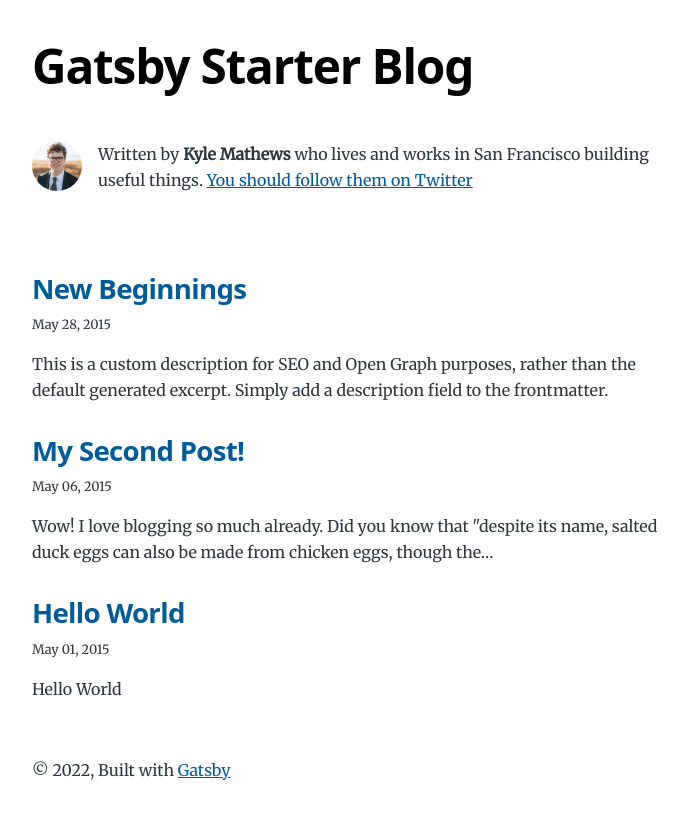
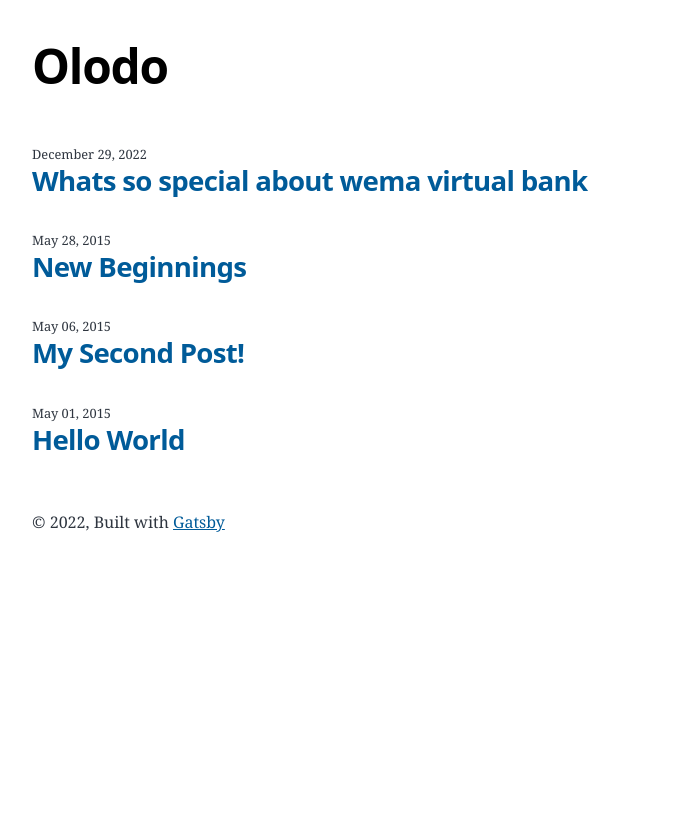
Before and after one commit to Booomlabs/olodo, a Gatsby site: page / in a window 1280 px wide. Shown: the whole page, without its empty margins (292-980 px from the left). Built offline with nearby package versions, Linux system fonts and the light colour scheme; Gatsby itself is replaced by a stand-in of ours.

Commit message:
feat: init repo

```diff
--- /dev/null
+++ b/content/blog/2022-12-29--Whats-so-special-about-wema-bank/index.md
@@ -0,0 +1,7 @@
+---
+title: Whats so special about wema virtual bank
+date: "2022-12-29T22:12:03.284Z"
+description: "All about opening an account in wema bank in Nigeria"
+---
+
+Wema bank is a virtual bank based in Nigeria with very high standards for foreign policy that a lot of Nigerians adore so much.
--- a/gatsby-browser.js
+++ b/gatsby-browser.js
@@ -1,5 +1,5 @@
 // custom typefaces
-import "@fontsource/montserrat/variable.css"
+import "@fontsource/inter/variable.css"
 import "@fontsource/merriweather"
 // normalize CSS across browsers
 import "./src/normalize.css"
--- a/gatsby-config.js
+++ b/gatsby-config.js
@@ -9,9 +9,9 @@
  */
 module.exports = {
   siteMetadata: {
-    title: `Gatsby Starter Blog`,
+    title: `Olodo`,
     author: {
-      name: `Kyle Mathews`,
+      name: `Noone`,
       summary: `who lives and works in San Francisco building useful things.`,
     },
     description: `A starter blog demonstrating what Gatsby can do.`,
--- a/package.json
+++ b/package.json
@@ -8,9 +8,11 @@
     "url": "https://github.com/gatsbyjs/gatsby/issues"
   },
   "dependencies": {
+    "@fontsource/inter": "^4.5.14",
     "@fontsource/merriweather": "^4.5.14",
     "@fontsource/montserrat": "^4.5.13",
     "gatsby": "^5.3.3",
+    "gatsby-cli": "^5.3.1",
     "gatsby-plugin-feed": "^5.3.1",
     "gatsby-plugin-image": "^3.3.2",
     "gatsby-plugin-manifest": "^5.3.1",
--- a/src/pages/index.js
+++ b/src/pages/index.js
@@ -12,7 +12,6 @@
   if (posts.length === 0) {
     return (
       <Layout location={location} title={siteTitle}>
-        <Bio />
         <p>
           No blog posts found. Add markdown posts to "content/blog" (or the
           directory you specified for the "gatsby-source-filesystem" plugin in
@@ -24,7 +23,6 @@
 
   return (
     <Layout location={location} title={siteTitle}>
-      <Bio />
       <ol style={{ listStyle: `none` }}>
         {posts.map(post => {
           const title = post.frontmatter.title || post.fields.slug
@@ -37,21 +35,13 @@
                 itemType="http://schema.org/Article"
               >
                 <header>
+                  <small>{post.frontmatter.date}</small>
                   <h2>
                     <Link to={post.fields.slug} itemProp="url">
                       <span itemProp="headline">{title}</span>
                     </Link>
                   </h2>
-                  <small>{post.frontmatter.date}</small>
                 </header>
-                <section>
-                  <p
-                    dangerouslySetInnerHTML={{
-                      __html: post.frontmatter.description || post.excerpt,
-                    }}
-                    itemProp="description"
-                  />
-                </section>
               </article>
             </li>
           )
--- a/src/style.css
+++ b/src/style.css
@@ -27,15 +27,15 @@
   --spacing-20: 5rem;
   --spacing-24: 6rem;
   --spacing-32: 8rem;
-  --fontFamily-sans: "MontserratVariable", system-ui, -apple-system,
+  --fontFamily-sans: "InterVariable", system-ui, -apple-system,
     BlinkMacSystemFont, "Segoe UI", Roboto, "Helvetica Neue", Arial, "Noto Sans",
     sans-serif, "Apple Color Emoji", "Segoe UI Emoji", "Segoe UI Symbol",
     "Noto Color Emoji";
-  --fontFamily-serif: "Merriweather", "Georgia", Cambria, "Times New Roman",
+  --fontFamily-serif: "InterVariable", "Georgia", Cambria, "Times New Roman",
     Times, serif;
   --font-body: var(--fontFamily-serif);
   --font-heading: var(--fontFamily-sans);
-  --fontWeight-normal: 400;
+  --fontWeight-normal: 450;
   --fontWeight-bold: 700;
   --fontWeight-black: 900;
   --fontSize-root: 16px;
--- a/src/templates/blog-post.js
+++ b/src/templates/blog-post.js
@@ -26,9 +26,8 @@
           dangerouslySetInnerHTML={{ __html: post.html }}
           itemProp="articleBody"
         />
-        <hr />
         <footer>
-          <Bio />
+          {/* <Bio /> */}
         </footer>
       </article>
       <nav className="blog-post-nav">
```
Also changed, not shown: 1 other file.
